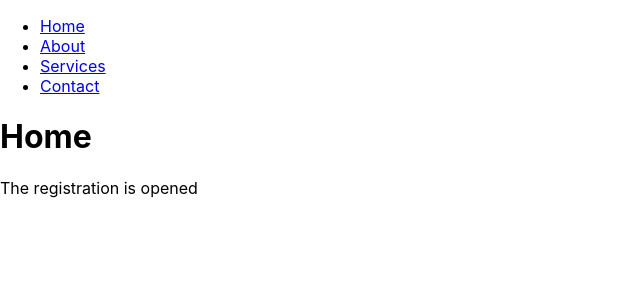
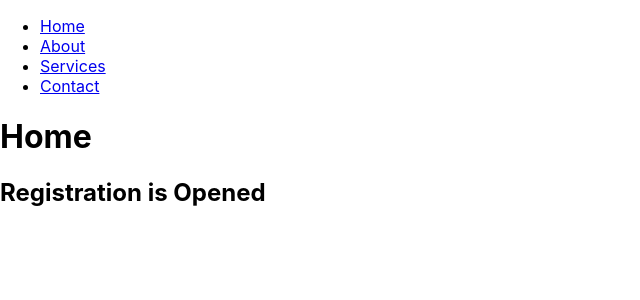
Before and after one commit to Joelpat/blanc, a React (Create React App) app: page / in a window 1280 px wide. Shown: the top 300 px of the page, without its empty margins (0-640 px from the left). Built offline with nearby package versions, Linux system fonts and the light colour scheme.

Commit message:
manage commit

```diff
--- a/src/component/time.js
+++ b/src/component/time.js
@@ -1,17 +1,9 @@
 
 function Time() {
 
-    const date = new Date().getHours();
-    if(date < 8 && date > 18) {
-        return 'The registration is closed'
-    } else if(date >= 8 && date <= 18) {
-        return 'The registration is opened'
-    } else {
-        return 'ayayayayaya'
-    }
-    return   <h2>{date}</h2>;
+const date = new Date().getHours();
 
-
+return <h2>{(date < 8 || date > 18) ? 'Registration is closed!' : 'Registration is Opened'}</h2>
 }
 
 export default Time;
```
